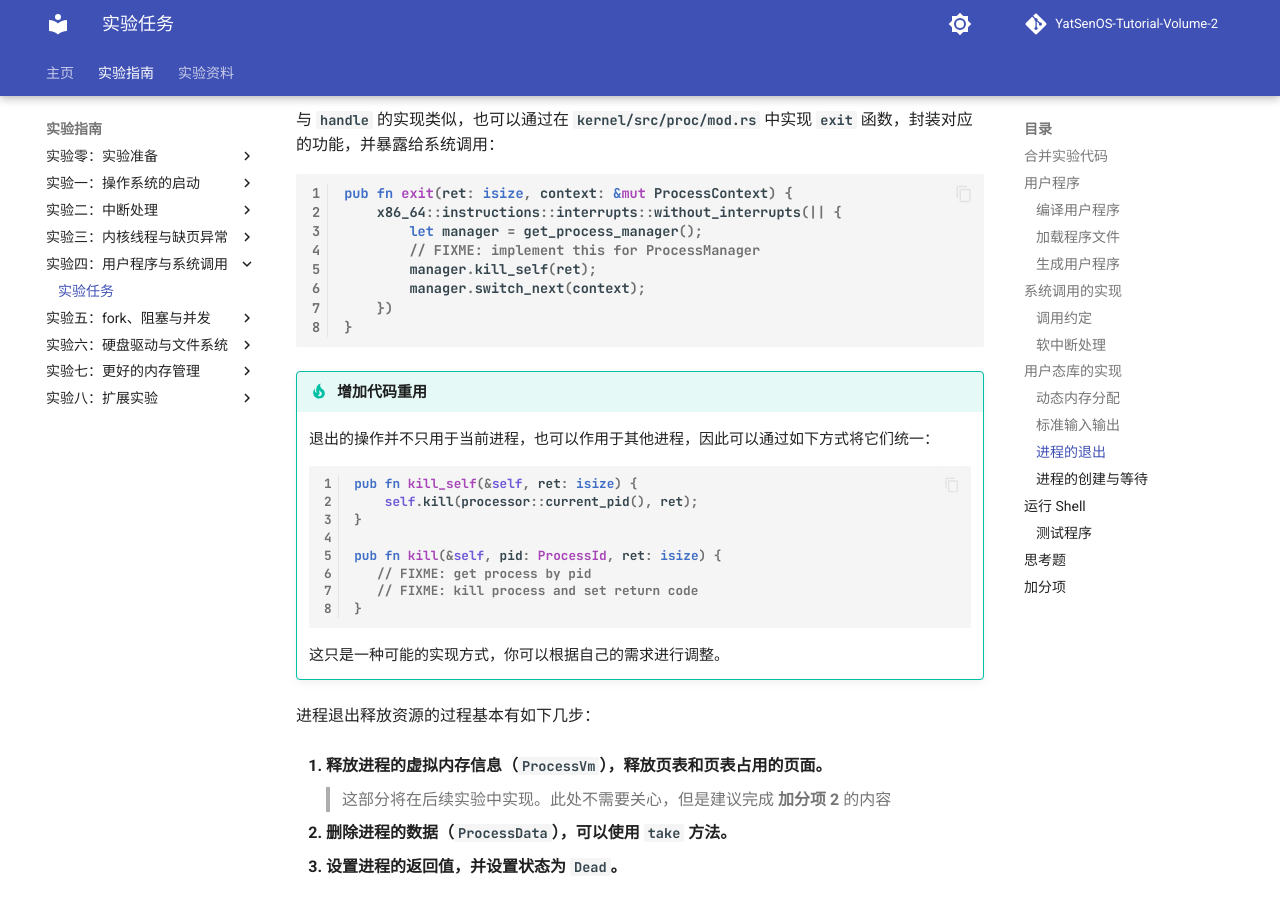
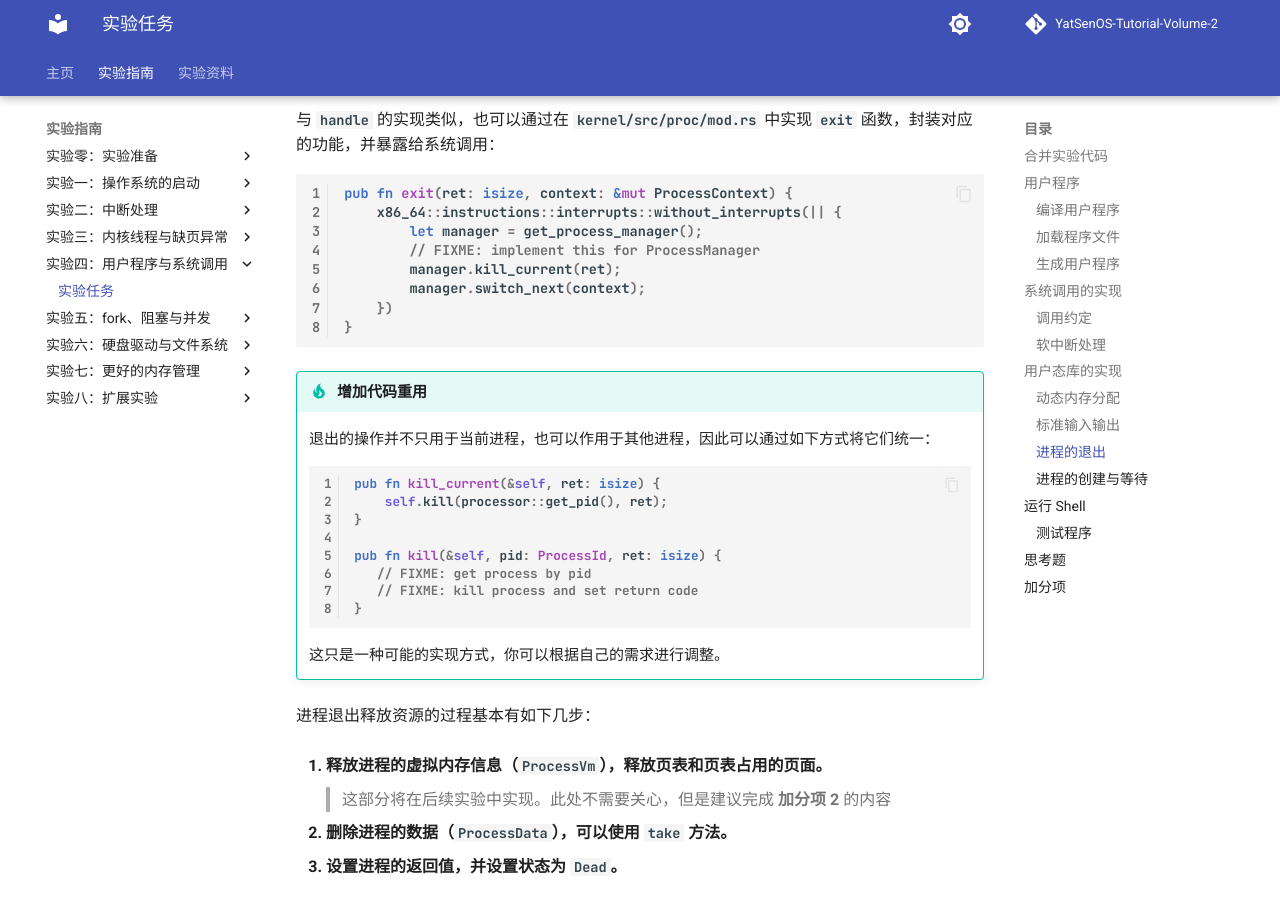
Before and after one commit to YatSenOS/YatSenOS-Tutorial-Volume-2, an MkDocs documentation site: the page built from docs/labs/0x04/tasks.md, in a window 1280 px wide and 900 px high, scrolled down 16771 px. Built offline with MkDocs 1.6.1 and Material for MkDocs 9.7.7, drawn with Linux system fonts in a browser that asks for light colours; comment, search, counter and statistics services are not loaded.

Commit message:
chore(lab/4,5): wrong function name

````diff
--- a/docs/labs/0x04/tasks.md
+++ b/docs/labs/0x04/tasks.md
@@ -741,7 +741,7 @@ pub fn exit(ret: isize, context: &mut ProcessContext) {
     x86_64::instructions::interrupts::without_interrupts(|| {
         let manager = get_process_manager();
         // FIXME: implement this for ProcessManager
-        manager.kill_self(ret);
+        manager.kill_current(ret);
         manager.switch_next(context);
     })
 }
@@ -752,8 +752,8 @@ pub fn exit(ret: isize, context: &mut ProcessContext) {
     退出的操作并不只用于当前进程，也可以作用于其他进程，因此可以通过如下方式将它们统一：
 
     ```rust
-    pub fn kill_self(&self, ret: isize) {
-        self.kill(processor::current_pid(), ret);
+    pub fn kill_current(&self, ret: isize) {
+        self.kill(processor::get_pid(), ret);
     }
 
     pub fn kill(&self, pid: ProcessId, ret: isize) {
````
Also changed, not shown: docs/labs/0x05/tasks.md (+2 -2 lines).
